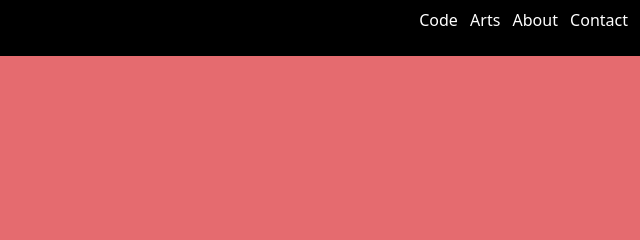
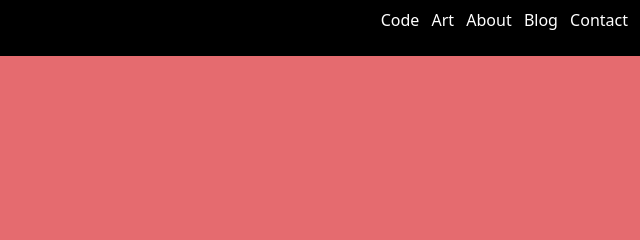
Before and after one commit to ttngu119/trucPortfolio, a plain HTML site: page blog.html in a window 1280 px wide. Shown: the top 240 px of the page, 640-1280 px from the left. Drawn offline with nearby package versions, Linux system fonts and the light colour scheme; files whose address does not match are found by name.

Commit message:
update navigation bar

```diff
--- a/blog.html
+++ b/blog.html
@@ -28,12 +28,17 @@
                 </li>
                 <li class="list-inline-item ">
                     <a class="text-white text-decoration-none" href="blog.html">
-                        Arts
+                        Art
                     </a>
                 </li>
                 <li class="list-inline-item ">
                     <a class="text-white text-decoration-none" href="about.html">
                         About
+                    </a>
+                </li>
+                <li class="list-inline-item ">
+                    <a class="text-white text-decoration-none" href="PersonalBlog.html">
+                        Blog
                     </a>
                 </li>
                 <li class="list-inline-item ">
```
Also changed, not shown: PersonalBlog.html (+6 -1 lines), about.html (+6 -1 lines), contact.html (+6 -1 lines), index.html (+1 -0 lines), projects.html (+6 -1 lines).
